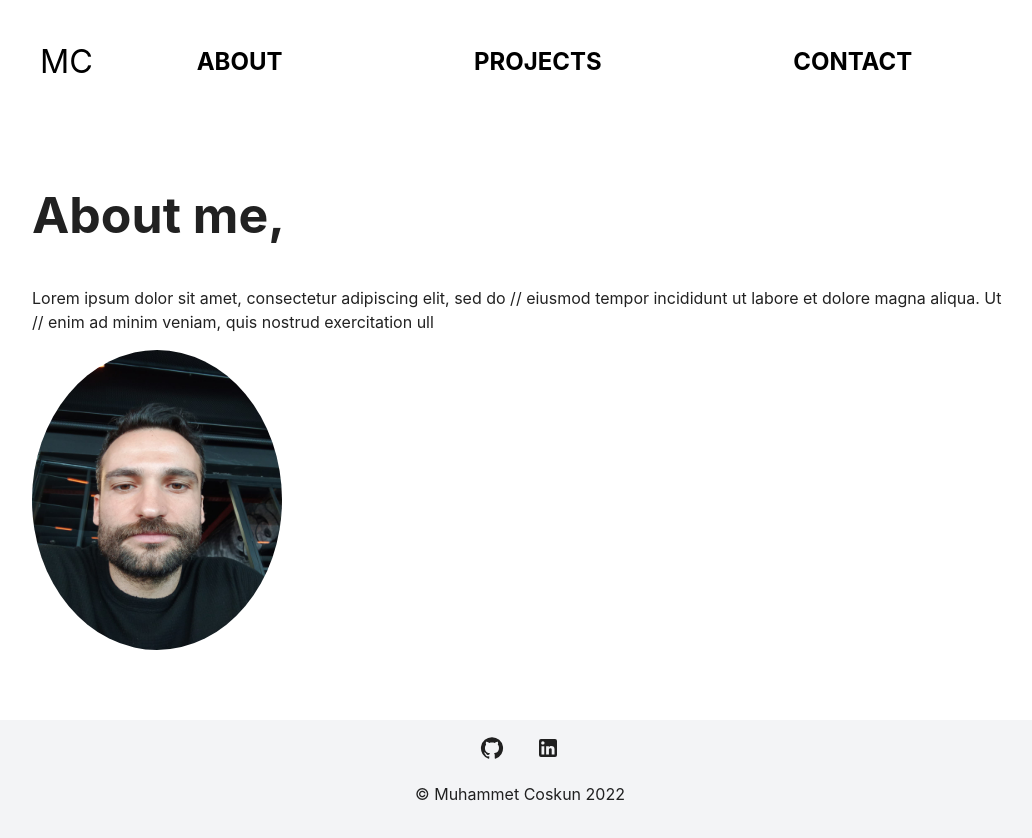
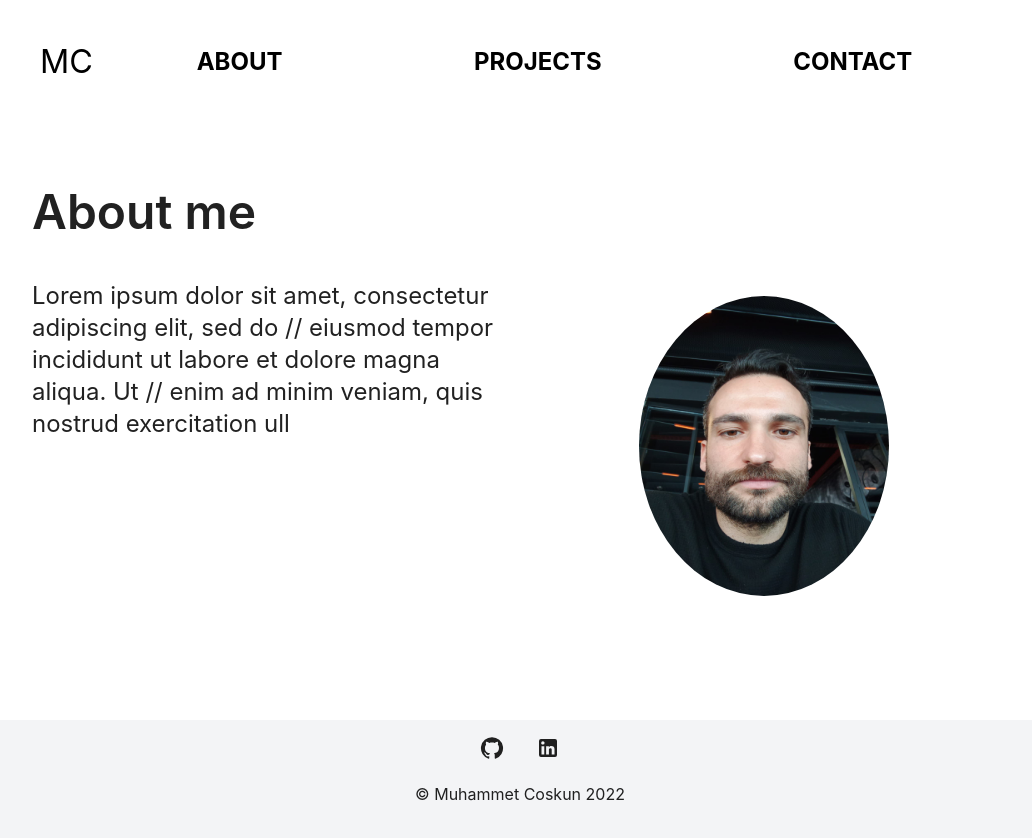
Before and after one commit to MuhammetCoskun/website, a Next.js app: page /about in a window 1280 px wide. Shown: the whole page, without its empty margins (120-1152 px from the left). Built offline with nearby package versions, Linux system fonts and the light colour scheme.

Commit message:
Remove about page css file, change basic dom elements to MUI at about/index

```diff
--- a/pages/about/index.tsx
+++ b/pages/about/index.tsx
@@ -1,49 +1,41 @@
 import React from "react";
 import Image from "next/image";
 import * as image from "./mami.jpeg";
-import classes from "./about.module.css";
+import PageHeading from "../../src/components/Layout/PageHeading";
+import Typography from "@mui/material/Typography";
+import Box from "@mui/material/Box";
 
 const About: React.FC = () => {
   return (
-    // <div className={classes.about}>
-    //   <div className={classes.container}>
-    //     <div className={classes.row}>
-    //       <h1>
-    //         <strong>About me,</strong>
-    //       </h1>
-    //     </div>
-    //     <div className={classes.row}>
-    //       <div className={classes.col}>
-    //         <p>
-    //           Lorem ipsum dolor sit amet, consectetur adipiscing elit, sed do
-    //           eiusmod tempor incididunt ut labore et dolore magna aliqua. Ut
-    //           enim ad minim veniam, quis nostrud exercitation ull.
-    //         </p>
-    //       </div>
-    //       <div className={classes.col}>
-    //         <Image
-    //           src={image}
-    //           alt="mami"
-    //           width="250"
-    //           height="300"
-    //           style={{ borderRadius: "50%" }}
-    //         />
-    //       </div>
-    //     </div>
-    //   </div>
-    // </div>
-    <div>
-      <div>
-        <h1>About me,</h1>
-      </div>
-      <div>
-        <p>
+    <Box
+      sx={{
+        display: "flex",
+        justifyContent: "flex-start",
+        flexWrap: "wrap",
+      }}
+    >
+      <PageHeading> me</PageHeading>
+      <Box
+        sx={{
+          display: { xs: "block", md: "flex" },
+          flexDirection: "row",
+        }}
+      >
+        <Box sx={{ width: "100%" }}>
+          <Typography variant="h5">
             Lorem ipsum dolor sit amet, consectetur adipiscing elit, sed do //
-          eiusmod tempor incididunt ut labore et dolore magna aliqua. Ut // enim
-          ad minim veniam, quis nostrud exercitation ull
-        </p>
-      </div>
-      <div>
+            eiusmod tempor incididunt ut labore et dolore magna aliqua. Ut //
+            enim ad minim veniam, quis nostrud exercitation ull
+          </Typography>
+        </Box>
+        <Box
+          sx={{
+            width: "100%",
+            justifyContent: "center",
+            textAlign: "center",
+            my: 2,
+          }}
+        >
           <Image
             src={image}
             alt="mami"
@@ -51,8 +43,9 @@ const About: React.FC = () => {
             height="300"
             style={{ borderRadius: "50%" }}
           />
-      </div>
-    </div>
+        </Box>
+      </Box>
+    </Box>
   );
 };
 
--- a/src/components/Layout/Footer.tsx
+++ b/src/components/Layout/Footer.tsx
@@ -32,3 +32,4 @@ const Footer: React.FC = () => {
 };
 
 export default Footer;
+//TODO go full MUI
--- a/src/components/UI/NavBar.tsx
+++ b/src/components/UI/NavBar.tsx
@@ -12,6 +12,9 @@ import MenuItem from "@mui/material/MenuItem";
 import Link from "next/link";
 
 const pages = ["about", "projects", "contact"];
+const upperCaseFirstLetter = (s: string): string => {
+  return s.charAt(0).toUpperCase() + s.slice(1);
+};
 
 const ResponsiveNavBar = () => {
   const [anchorElNav, setAnchorElNav] = React.useState<null | HTMLElement>(
@@ -119,7 +122,9 @@ const ResponsiveNavBar = () => {
                   }}
                 >
                   <Link href={`/${page}`} passHref={true}>
-                    <Typography textAlign="center">{page}</Typography>
+                    <Typography textAlign="center">
+                      {upperCaseFirstLetter(page)}
+                    </Typography>
                   </Link>
                 </MenuItem>
               ))}
```
Also changed, not shown: pages/about/about.module.css (deleted, +0 -22 lines). Lines whose indentation alone changed are shown as unchanged.
